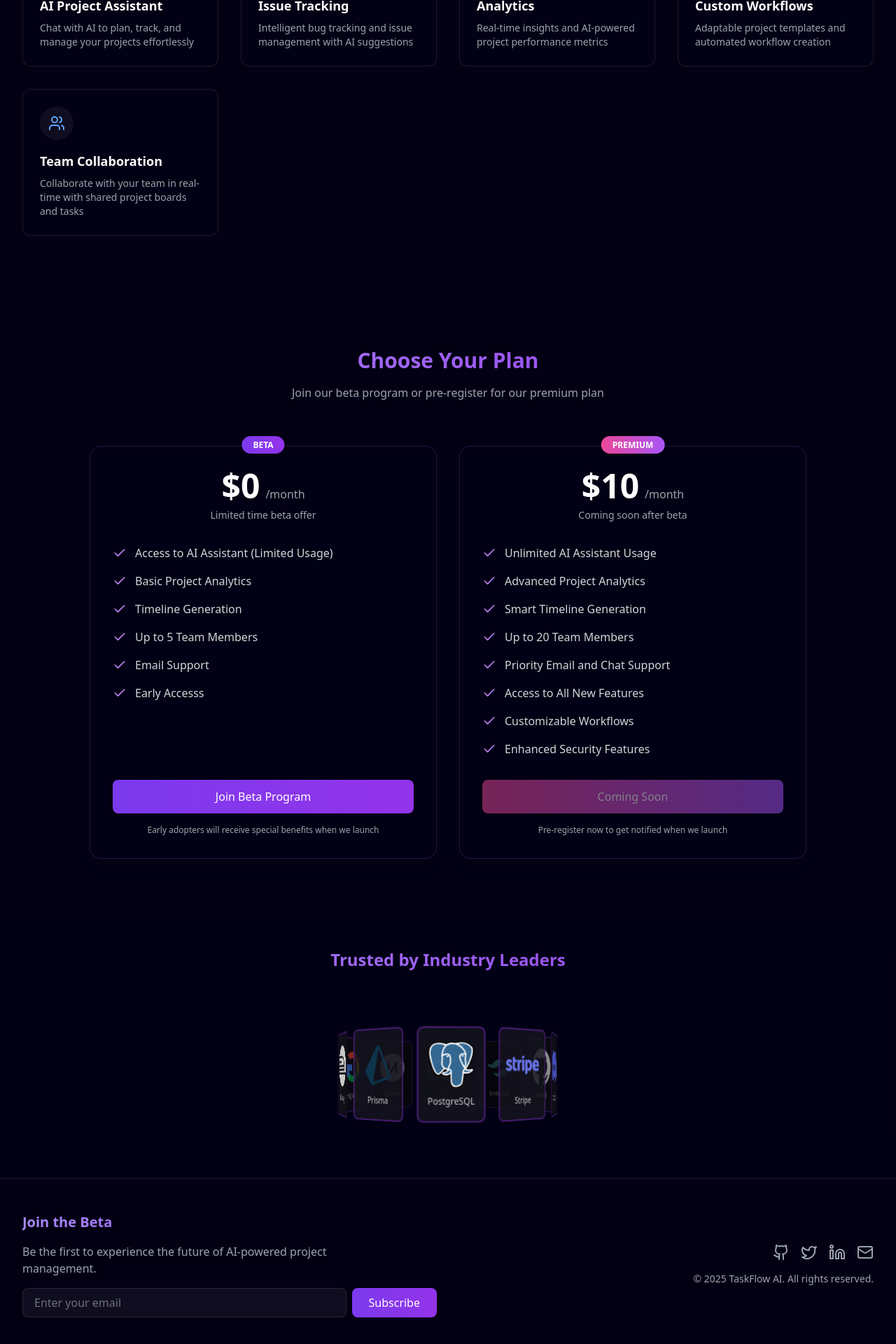
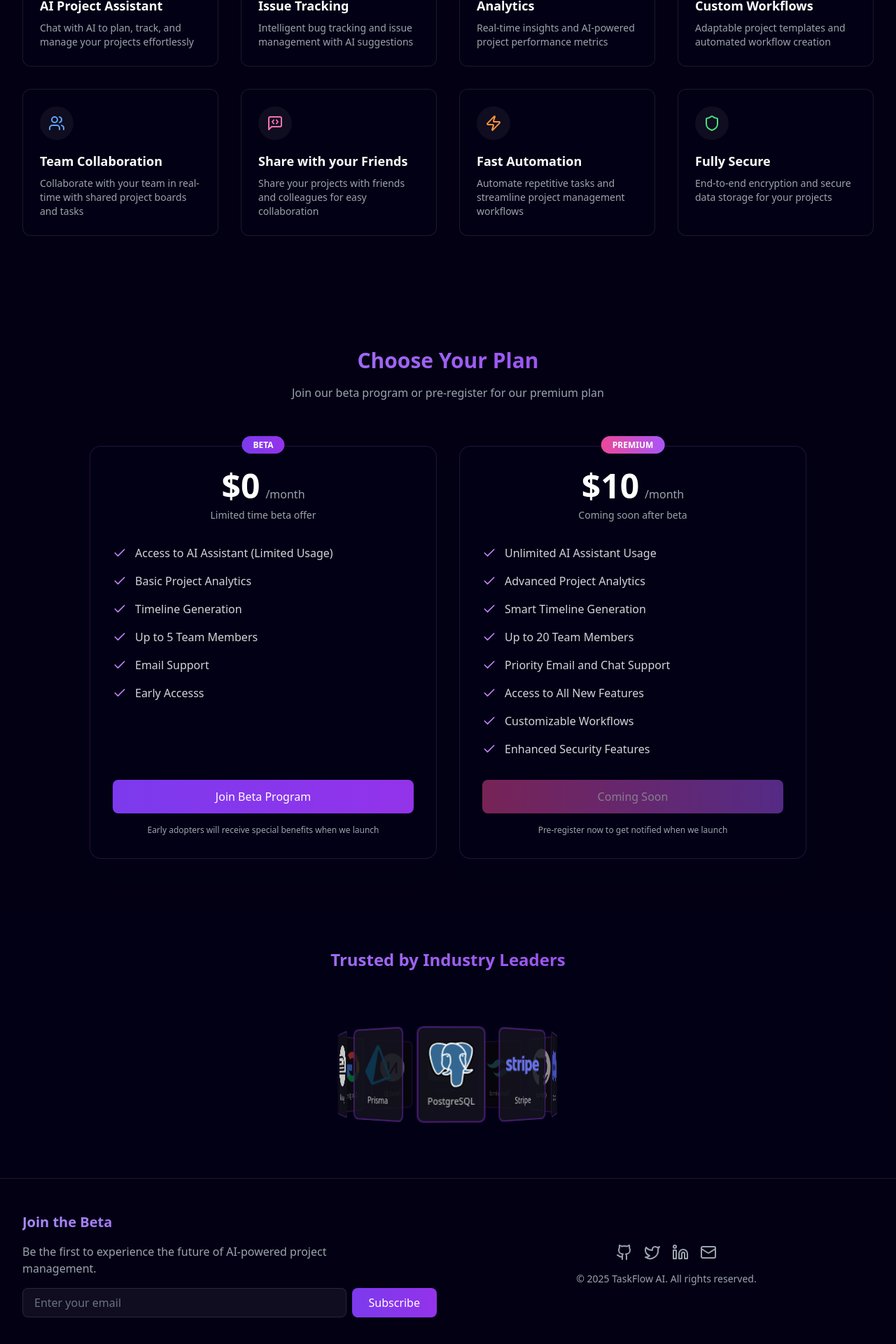
Before and after one commit to devZenta/TaskFlow, a Next.js app: page / in a window 1280 px wide. Shown: the part 1179-3099 px from the top of the page at 70% size. Built offline with nearby package versions, Linux system fonts and the light colour scheme; no server answers; grey boxes are pictures that could not be loaded.

Commit message:
Add new features to LandingPage and update JoinNowButton navigation

```diff
--- a/src/components/LandingPage/Features.tsx
+++ b/src/components/LandingPage/Features.tsx
@@ -40,7 +40,29 @@ const features = [
     icon: <Users className="w-6 h-6 text-blue-400" />,
     title: "Team Collaboration",
     description: "Collaborate with your team in real-time with shared project boards and tasks"
-  }
+  },
+
+
+  {
+    icon: <MessageSquareCode className="w-6 h-6 text-pink-400" />,
+    title: "Share with your Friends",
+    description: "Share your projects with friends and colleagues for easy collaboration"
+  },
+
+
+  {
+    icon: <Zap className="w-6 h-6 text-orange-400" />,
+    title: "Fast Automation",
+    description: "Automate repetitive tasks and streamline project management workflows"
+  },
+
+
+  {
+    icon: <Shield className="w-6 h-6 text-green-400" />,
+    title: "Fully Secure",
+    description: "End-to-end encryption and secure data storage for your projects"
+  },
+
 ];
 
 export function Features() {
--- a/src/components/LandingPage/Footer.tsx
+++ b/src/components/LandingPage/Footer.tsx
@@ -63,9 +63,9 @@ export function Footer() {
           </div>
 
           {/* Right Side - Links & Social */}
-          <div className="md:text-right">
+          <div className="md:text-center">
             <div className="space-y-4">
-              <div className="flex gap-4 md:justify-end">
+              <div className="flex gap-4 md:justify-center">
                 <a href="#" className="text-gray-400 hover:text-purple-400 transition-colors">
                   <Github className="w-6 h-6" />
                 </a>
--- a/src/components/LandingPage/JoinNowButton.tsx
+++ b/src/components/LandingPage/JoinNowButton.tsx
@@ -6,7 +6,7 @@ const JoinNowButton = () => {
   const router = useRouter();
 
   const handleClick = () => {
-    router.push('/register'); // Navigate to register page
+    router.push('/login');
   };
 
   return (
```
